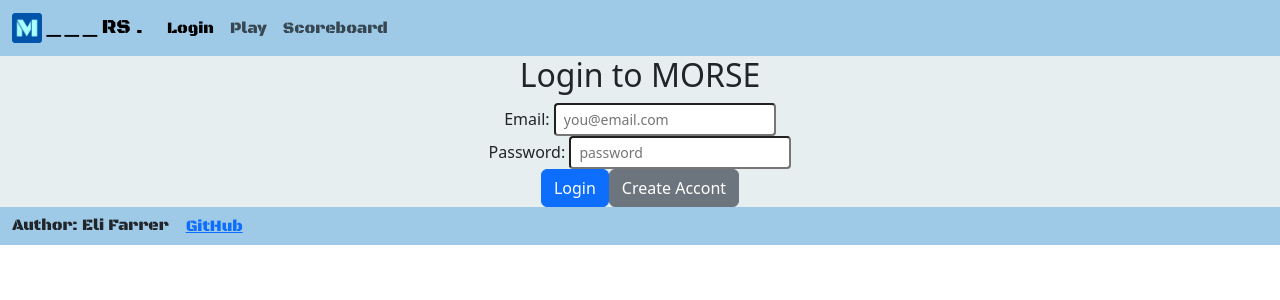
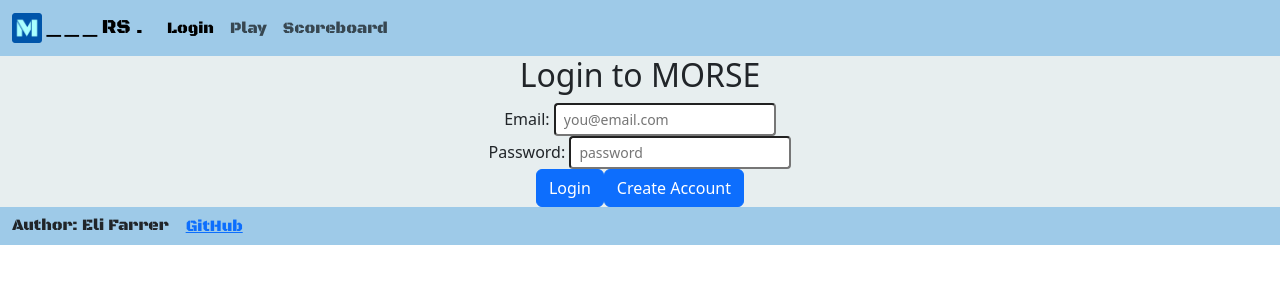
Before and after one commit to EliFarrer/startup, a React (Vite) app: page / in a window 1280 px wide. Shown: the top 300 px of the page. Built offline with nearby package versions, Linux system fonts and the light colour scheme.

Commit message:
converted the other a tags to NavLinks

```diff
--- a/src/app.jsx
+++ b/src/app.jsx
@@ -15,10 +15,9 @@ export default function App() {
           <nav className="navbar navbar-expand-lg">
           <div className="container-fluid">
 
-                  {/* <!-- the href in the navbar is where it takes you when you click on the image --> */}
-              {/* <!-- logo --> */}
-              <a className="navbar-brand" href=".">
-                  <img src="logo.png" alt="logo" width="30px" height="30px" /> _ _ _ RS .</a>
+            {/* <!-- the href in the navbar is where it takes you when you click on the image --> */}
+            {/* <!-- logo --> */}
+              <NavLink className='navbar-brand' to=''><img src="logo.png" alt="logo" width="30px" height="30px" /> _ _ _ RS .</NavLink>
 
               {/* <!-- button elements --> */}
               <button className="navbar-toggler" type="button" data-bs-toggle="collapse" data-bs-target="#navbarNav" aria-controls="navbarNav" aria-expanded="false" aria-label="Toggle navigation">
@@ -49,7 +48,7 @@ export default function App() {
       </Routes>
 
       <footer className="container-fluid">
-          <p3>Author: Eli Farrer <a type="button" className="btn btn-link" href="https://github.com/EliFarrer/startup.git">GitHub</a></p3>
+        <p3>Author: Eli Farrer <NavLink type="button" className="btn btn-link" to="https://github.com/EliFarrer/startup.git">GitHub</NavLink></p3>
       </footer>
     </body>
     </BrowserRouter>
--- a/src/login/login.jsx
+++ b/src/login/login.jsx
@@ -1,4 +1,6 @@
 import React from 'react';
+import { NavLink } from 'react-router-dom';
+
 
 export function Login() {
   return (
@@ -15,8 +17,8 @@ export function Login() {
             <span> Password: </span>
             <input className="form-control-sm" type="password" placeholder="password" />
         </div>
-        <button className="btn btn-primary" type="submit">Login</button>
-        <button className="btn btn-secondary" type="submit">Create Accont</button>
+        <NavLink className='btn btn-primary' to='play'>Login</NavLink>
+        <NavLink className='btn btn-primary' to='play'>Create Account</NavLink>
         </form>
         </div>
     </main>
```
